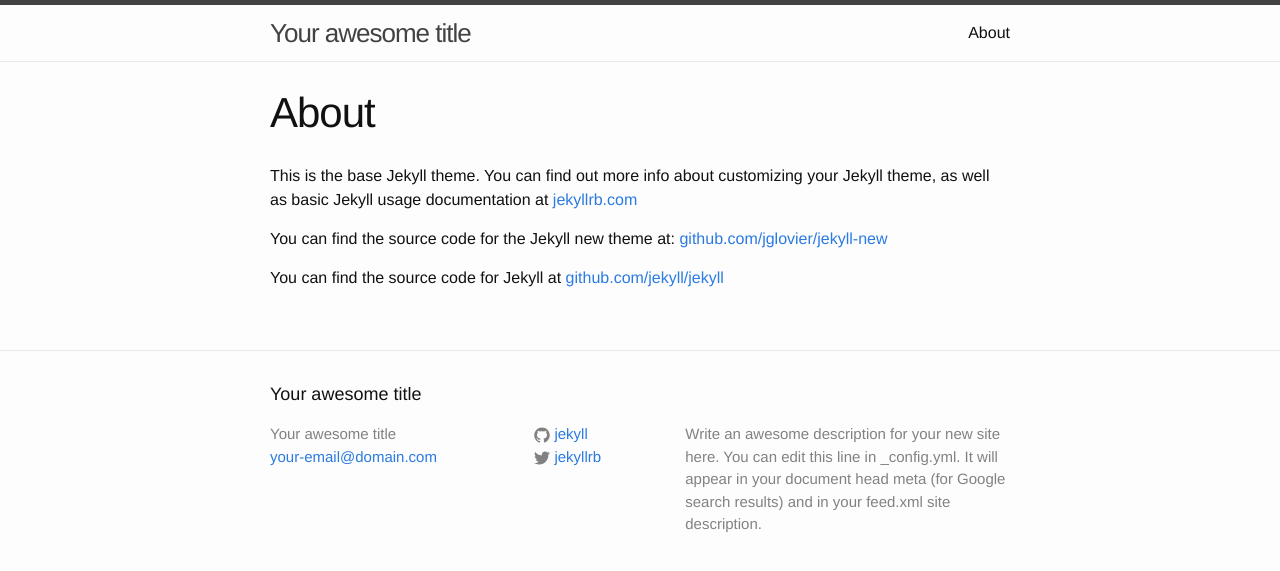
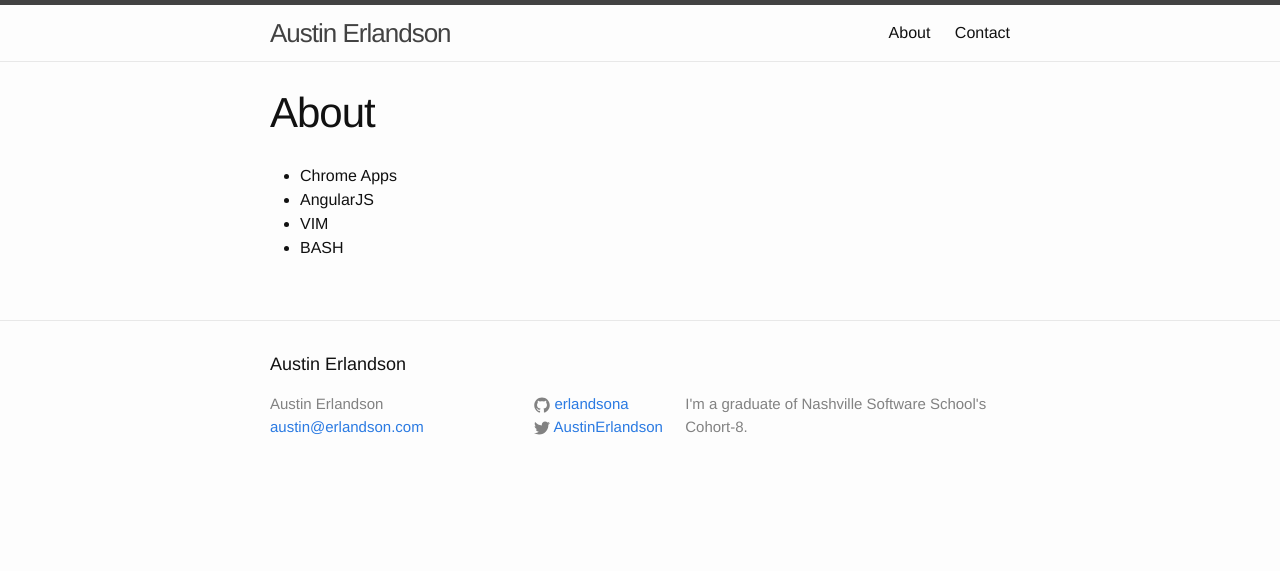
Before and after one commit to erlandsona/erlandsona.github.io, a Jekyll site: the page built from about.md, in a window 1280 px wide. Shown: the top 571 px of the page. Built offline with Jekyll 4.4.1, drawn with Linux system fonts in a browser that asks for light colours.

Commit message:
Added a couple files.

```diff
--- /dev/null
+++ b/CNAME
@@ -0,0 +1 @@
+austin.erlandson.com
--- a/_config.yml
+++ b/_config.yml
@@ -1,14 +1,12 @@
 # Site settings
-title: Your awesome title
-email: your-email@domain.com
+title: Austin Erlandson
+email: austin@erlandson.com
 description: > # this means to ignore newlines until "baseurl:"
-  Write an awesome description for your new site here. You can edit this
-  line in _config.yml. It will appear in your document head meta (for
-  Google search results) and in your feed.xml site description.
+  I'm a graduate of Nashville Software School's Cohort-8.
 baseurl: "" # the subpath of your site, e.g. /blog/
 url: "http://yourdomain.com" # the base hostname & protocol for your site
-twitter_username: jekyllrb
-github_username:  jekyll
+twitter_username: AustinErlandson
+github_username:  erlandsona
 
 # Build settings
 markdown: kramdown
--- a/about.md
+++ b/about.md
@@ -4,8 +4,7 @@
 permalink: /about/
 ---
 
-This is the base Jekyll theme. You can find out more info about customizing your Jekyll theme, as well as basic Jekyll usage documentation at [jekyllrb.com](http://jekyllrb.com/)
-
-You can find the source code for the Jekyll new theme at: [github.com/jglovier/jekyll-new](https://github.com/jglovier/jekyll-new)
-
-You can find the source code for Jekyll at [github.com/jekyll/jekyll](https://github.com/jekyll/jekyll)
+ - Chrome Apps
+ - AngularJS
+ - VIM
+ - BASH
```
Also changed, not shown: _posts/2015-05-29-thoughts-about-paradigms.markdown (added, +18 -0 lines), _posts/2015-05-29-welcome-to-jekyll.markdown (deleted, +0 -25 lines), _posts/2015-05-29-welcome-to-my-site.markdown (added, +10 -0 lines), contact.md (added, +7 -0 lines).
